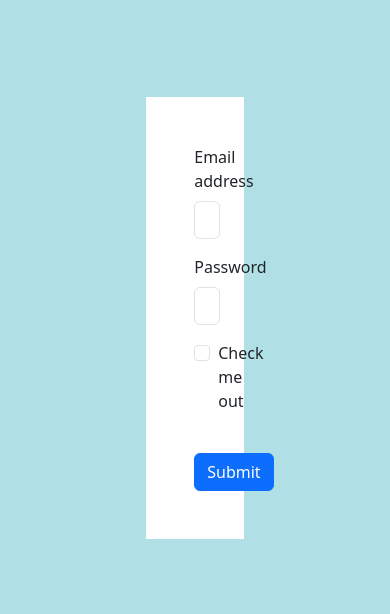
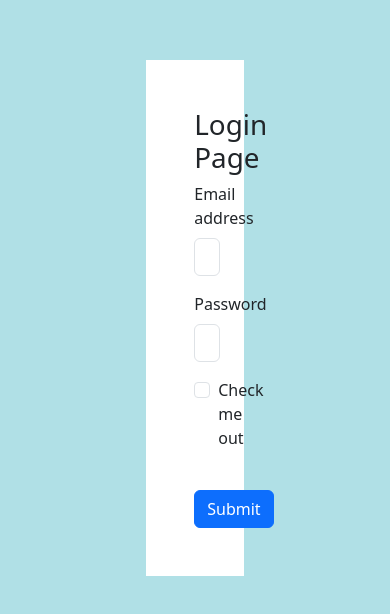
Before and after one commit to neerajchavan/next-js-project-template, a Next.js app: page /login in a window 390 px wide. Shown: the part 104-718 px from the top of the page. Built offline with nearby package versions, Linux system fonts and the light colour scheme.

Commit message:
added mixins for responsiveness

```diff
--- a/src/pages/login.js
+++ b/src/pages/login.js
@@ -13,6 +13,7 @@ const LoginPage = () => {
   return (
     <main className="flex-center vh-100">
       <div className="container bg-white w-25 p-5">
+        <h1>Login Page</h1>
         <form>
           <div className="mb-3">
             <label htmlFor="exampleInputEmail1" className="form-label">
--- /dev/null
+++ b/src/styles/_mixins.scss
@@ -0,0 +1,51 @@
+@import "variables";
+
+@mixin flex-center {
+  display: flex;
+  align-items: center;
+  justify-content: center;
+}
+
+@mixin abs-position($top, $right, $bottom, $left) {
+  position: absolute;
+  top: $top;
+  right: $right;
+  bottom: $bottom;
+  left: $left;
+}
+
+@mixin desktop-xl {
+  @media only screen and (min-width: ($desktop-xl * 1px)) {
+    @content;
+  }
+}
+
+@mixin desktop-lg {
+  @media only screen and (min-width: ($desktop-lg * 1px)) and (max-width: ($desktop-xl * 1px)) {
+    @content;
+  }
+}
+
+@mixin desktop-md {
+  @media only screen and (min-width: ($desktop-md * 1px)) and (max-width: ($desktop-lg * 1px)) {
+    @content;
+  }
+}
+
+@mixin desktop-sm {
+  @media only screen and (min-width: ($desktop-sm * 1px)) and (max-width: ($desktop-md * 1px)) {
+    @content;
+  }
+}
+
+@mixin tablet-md {
+  @media only screen and (min-width: ($tablet-md * 1px)) and (max-width: ($desktop-sm * 1px)) {
+    @content;
+  }
+}
+
+@mixin tablet {
+  @media only screen and (min-width: ($tablet * 1px)) and (max-width: ($tablet-md * 1px)) {
+    @content;
+  }
+}
--- a/src/styles/_utilities.scss
+++ b/src/styles/_utilities.scss
@@ -1,3 +1,5 @@
+@import 'mixins';
+
 .w-75 {
     width: 75%;
 }
@@ -11,7 +13,5 @@
 }
 
 .flex-center {
-    display: flex;
-    justify-content: center;
-    align-items: center;
+    @include flex-center;
 }
--- a/src/styles/_variables.scss
+++ b/src/styles/_variables.scss
@@ -1,2 +1,10 @@
 // Store all the color variables in this file
 $primary-color: powderblue;
+
+// Responsiveness Breakpoints
+$tablet: 768;
+$tablet-md: 1024;
+$desktop-sm: 1200;
+$desktop-md: 1400;
+$desktop-lg: 1600;
+$desktop-xl: 1920;
--- a/src/styles/globals.scss
+++ b/src/styles/globals.scss
@@ -1,5 +1,6 @@
 @import "variables";
 @import "utilities";
+@import "mixins";
 
 *,
 *::after,
@@ -11,3 +12,28 @@
 body {
   background-color: $primary-color;
 }
+
+h1 {
+  @include desktop-xl {
+    color: chartreuse;
+    font-size: 100%;
+  }
+  @include desktop-lg {
+    color: rebeccapurple;
+    font-size: 95%;
+  }
+  @include desktop-md {
+    color: olivedrab;
+    font-size: 90%;
+  }
+  @include desktop-sm {
+    font-size: 85%;
+  }
+  @include tablet-md {
+    font-size: 80%;
+  }
+  @include tablet {
+    color: blueviolet;
+    font-size: 70%;
+  }
+}
```
